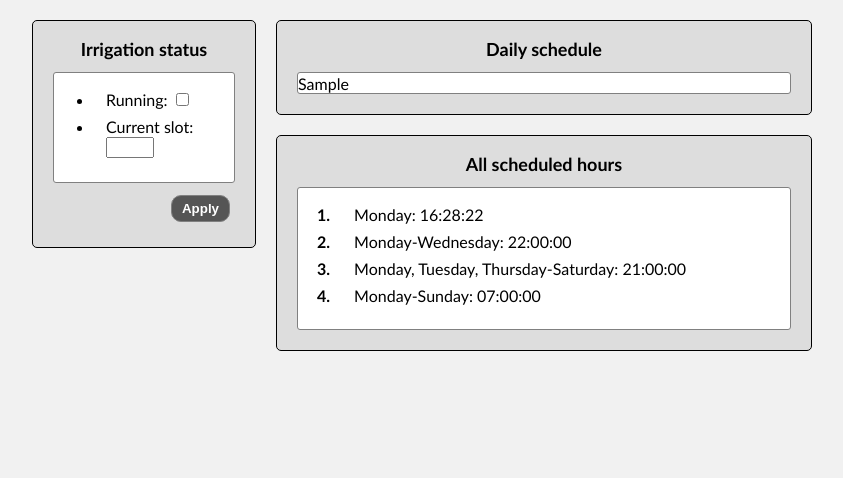
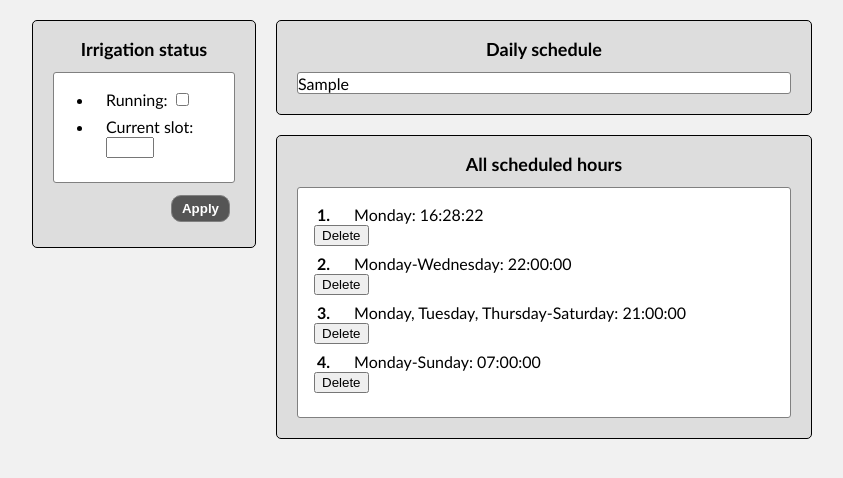
Before and after one commit to martimunicoy/IrrigationServer, a Django app: template server/scheduleManager/templates/index.html in a window 1280 px wide. Shown: the part 104-582 px from the top of the page, without its empty margins (218-1061 px from the left). Run offline with Django 3.2, Linux system fonts and the light colour scheme; data comes from the database, SQL or seed files in the repository; tables that the repository leaves empty hold one stand-in row (values such as "Sample post"); the template is opened without the code that fills it: values that come from a table or form of the project are taken from there, most other values are stand-ins (such as "Sample title", 1, 10 or a date in 2020); some libraries are stand-ins or nearby versions.

Commit message:
Irrigation hours deleter fully functional

```diff
--- a/server/scheduleManager/templates/index.html
+++ b/server/scheduleManager/templates/index.html
@@ -71,7 +71,13 @@
                     {% if irrigation_hours %}
                         <ol>
                         {% for irrigation_hour in irrigation_hours %}
-                            <li> {{ irrigation_hour }} </li>
+                            <li>
+                                {{ irrigation_hour }}
+                                <form action="{% url 'scheduleManager:irrigation_hour_delete' irrigation_hour.hour_id %}" method="post">
+                                    {% csrf_token %}
+                                    <input type="submit" value="Delete">
+                                </form>
+                            </li>
                         {% endfor %}
                         </ol>
                     {% else %}
--- a/server/scheduleManager/urls.py
+++ b/server/scheduleManager/urls.py
@@ -1,4 +1,5 @@
 from django.urls import path
+from django.conf.urls import url
 
 from . import views
 
@@ -7,6 +8,6 @@ app_name = 'scheduleManager'
 urlpatterns = [
     path('', views.index, name='index'),
     path('submit_status', views.submit_status, name='submit_status'),
-    path('delete/(?P<pk>[0-9]+)', views.irrigation_hour_delete,
-         name='irrigation_hour_delete')
+    url(r'^delete/(?P<pk>\d+)/$', views.irrigation_hour_delete,
+        name='irrigation_hour_delete')
 ]
```
